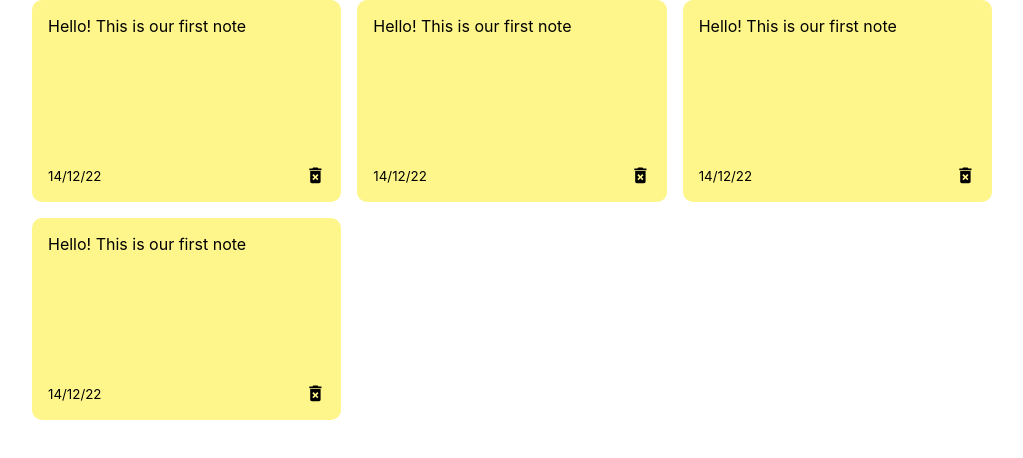
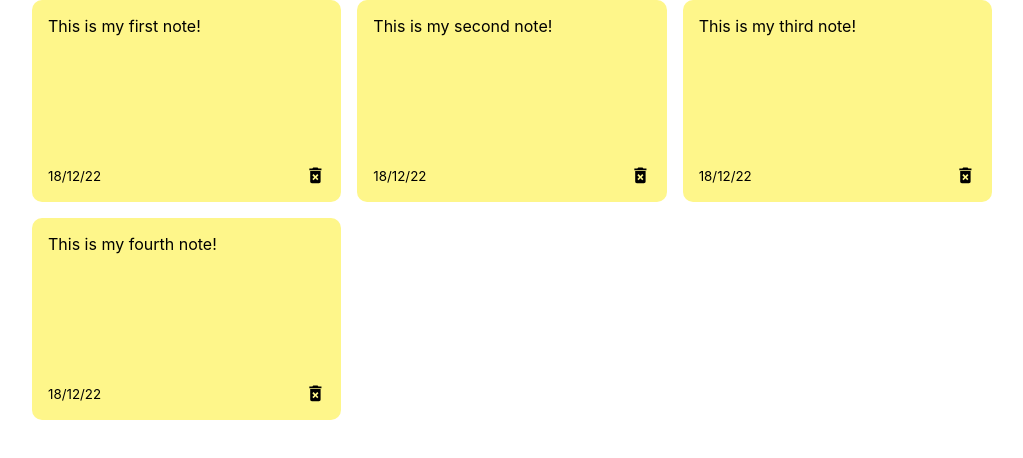
Before and after one commit to yasminnabila/notes-app-react, a React (Create React App) app in the folder react-notes-app/: page / in a window 1280 px wide. Shown: the top 458 px of the page, without its empty margins (128-1151 px from the left). Built offline with nearby package versions, Linux system fonts and the light colour scheme.

Commit message:
Send props to Note & NotesList

```diff
--- a/react-notes-app/src/App.js
+++ b/react-notes-app/src/App.js
@@ -28,7 +28,7 @@
 
   return (
     <div className="container">
-      <NotesList />
+      <NotesList notes={notes} />
     </div>
   );
 };
--- a/react-notes-app/src/components/Note.js
+++ b/react-notes-app/src/components/Note.js
@@ -1,12 +1,12 @@
 //? Note ini reusable component (mirip sticky notes bentuknya)
 import { MdDeleteForever } from "react-icons/md";
 
-const Note = () => {
+const Note = ({ id, text, date }) => {
   return (
     <div className="note">
-      <span>Hello! This is our first note</span>
+      <span>{text}</span>
       <div className="note-footer">
-        <small>14/12/22</small>
+        <small>{date}</small>
         <MdDeleteForever className="delete-icon" size="1.3em" />
       </div>
     </div>
--- a/react-notes-app/src/components/NotesList.js
+++ b/react-notes-app/src/components/NotesList.js
@@ -1,12 +1,11 @@
 import Note from "./Note";
 
-const NotesList = () => {
+const NotesList = ({ notes }) => {
   return (
     <div className="notes-list">
-      <Note />
-      <Note />
-      <Note />
-      <Note />
+      {notes.map((note) => {
+        return <Note id={note.id} text={note.text} date={note.date} />;
+      })}
     </div>
   );
 };
```
Also changed, not shown: react-notes-app/src/components/AddNote.js (added).
